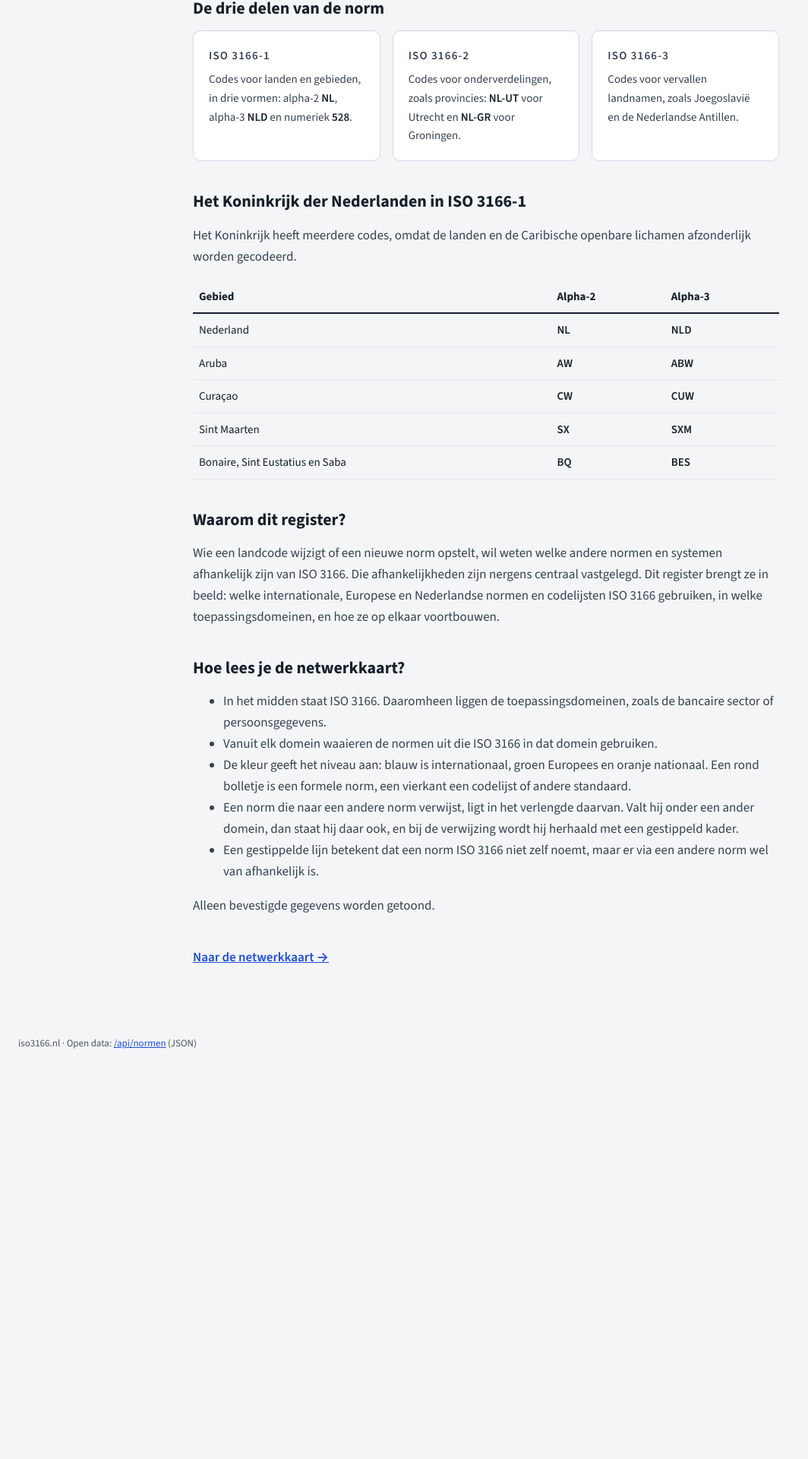
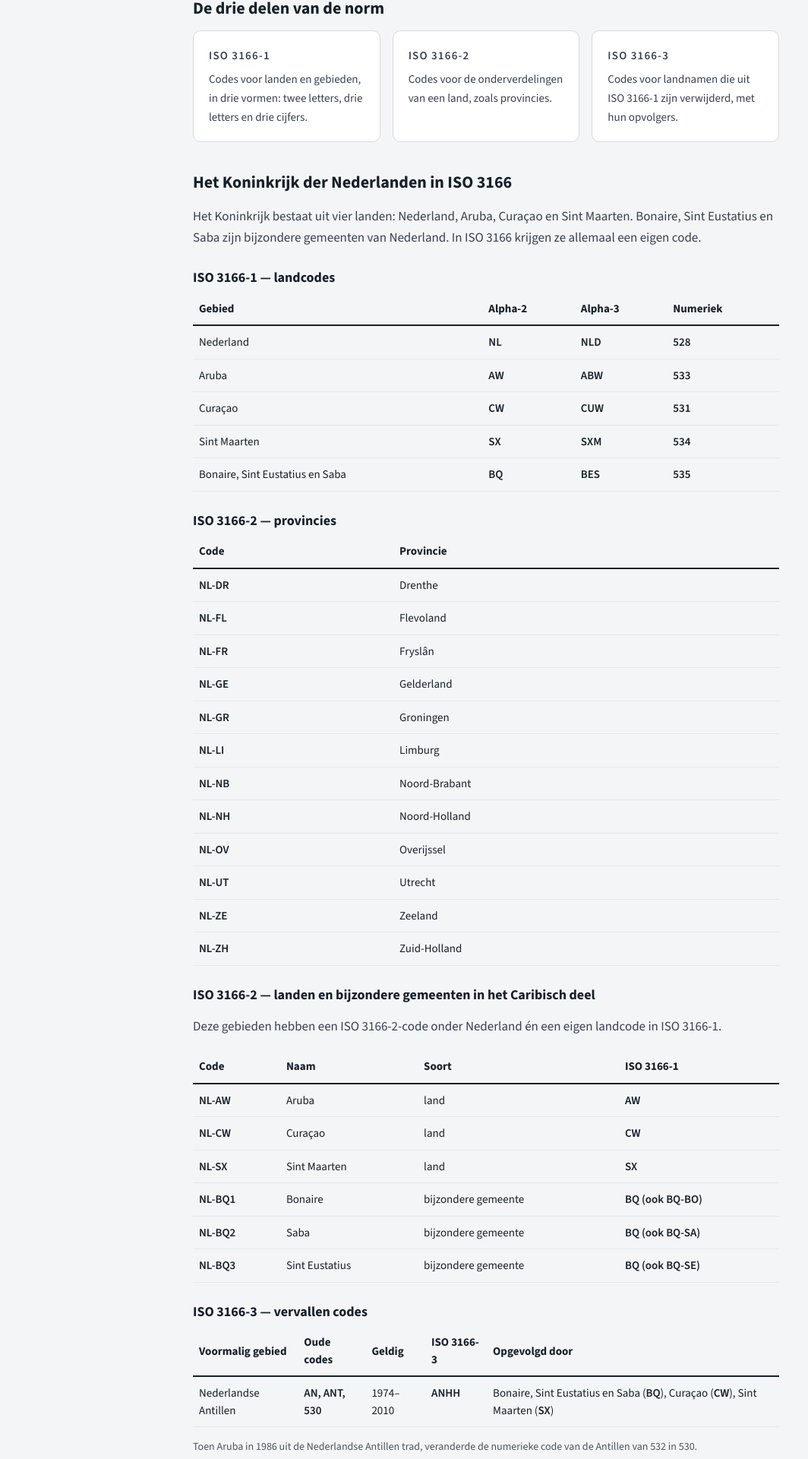
Before and after one commit to tbrare/ISO-3166-website, a Next.js app: page /over-iso3166 in a window 1280 px wide. Shown: the part 355-2275 px from the top of the page at 76% size, without its empty margins (0-1064 px from the left). Before the commit the page ends 1786 px from the top, so only its background shows below. Built offline with nearby package versions, Linux system fonts and the light colour scheme.

Commit message:
Update page.tsx

```diff
--- a/app/over-iso3166/page.tsx
+++ b/app/over-iso3166/page.tsx
@@ -3,8 +3,32 @@ import SiteKop from '@/components/SiteKop';
 
 export const metadata = {
   title: 'Over ISO 3166 – iso3166.nl',
-  description: 'Wat is ISO 3166, uit welke delen bestaat de norm en hoe werkt het register op iso3166.nl?',
+  description: 'Wat is ISO 3166, uit welke delen bestaat de norm en welke codes heeft het Koninkrijk der Nederlanden?',
 };
+
+const provincies: [string, string][] = [
+  ['NL-DR', 'Drenthe'],
+  ['NL-FL', 'Flevoland'],
+  ['NL-FR', 'Fryslân'],
+  ['NL-GE', 'Gelderland'],
+  ['NL-GR', 'Groningen'],
+  ['NL-LI', 'Limburg'],
+  ['NL-NB', 'Noord-Brabant'],
+  ['NL-NH', 'Noord-Holland'],
+  ['NL-OV', 'Overijssel'],
+  ['NL-UT', 'Utrecht'],
+  ['NL-ZE', 'Zeeland'],
+  ['NL-ZH', 'Zuid-Holland'],
+];
+
+const caribisch: [string, string, string, string][] = [
+  ['NL-AW', 'Aruba', 'land', 'AW'],
+  ['NL-CW', 'Curaçao', 'land', 'CW'],
+  ['NL-SX', 'Sint Maarten', 'land', 'SX'],
+  ['NL-BQ1', 'Bonaire', 'bijzondere gemeente', 'BQ (ook BQ-BO)'],
+  ['NL-BQ2', 'Saba', 'bijzondere gemeente', 'BQ (ook BQ-SA)'],
+  ['NL-BQ3', 'Sint Eustatius', 'bijzondere gemeente', 'BQ (ook BQ-SE)'],
+];
 
 export default function OverIso3166() {
   return (
@@ -22,26 +46,25 @@ export default function OverIso3166() {
         <div className="codes">
           <div className="codekaart">
             <p className="bovenregel" style={{ margin: 0 }}>ISO 3166-1</p>
-            <p>
-              Codes voor landen en gebieden, in drie vormen: alpha-2 <b className="mono">NL</b>, alpha-3 <b className="mono">NLD</b>{' '}
-              en numeriek <b className="mono">528</b>.
-            </p>
+            <p>Codes voor landen en gebieden, in drie vormen: twee letters, drie letters en drie cijfers.</p>
           </div>
           <div className="codekaart">
             <p className="bovenregel" style={{ margin: 0 }}>ISO 3166-2</p>
-            <p>
-              Codes voor onderverdelingen, zoals provincies: <b className="mono">NL-UT</b> voor Utrecht en <b className="mono">NL-GR</b>{' '}
-              voor Groningen.
-            </p>
+            <p>Codes voor de onderverdelingen van een land, zoals provincies.</p>
           </div>
           <div className="codekaart">
             <p className="bovenregel" style={{ margin: 0 }}>ISO 3166-3</p>
-            <p>Codes voor vervallen landnamen, zoals Joegoslavië en de Nederlandse Antillen.</p>
+            <p>Codes voor landnamen die uit ISO 3166-1 zijn verwijderd, met hun opvolgers.</p>
           </div>
         </div>
 
-        <h2>Het Koninkrijk der Nederlanden in ISO 3166-1</h2>
-        <p>Het Koninkrijk heeft meerdere codes, omdat de landen en de Caribische openbare lichamen afzonderlijk worden gecodeerd.</p>
+        <h2>Het Koninkrijk der Nederlanden in ISO 3166</h2>
+        <p>
+          Het Koninkrijk bestaat uit vier landen: Nederland, Aruba, Curaçao en Sint Maarten. Bonaire, Sint Eustatius en Saba zijn
+          bijzondere gemeenten van Nederland. In ISO 3166 krijgen ze allemaal een eigen code.
+        </p>
+
+        <h3>ISO 3166-1 — landcodes</h3>
         <div style={{ overflowX: 'auto' }}>
           <table className="voorbeeldtabel">
             <thead>
@@ -49,17 +72,87 @@ export default function OverIso3166() {
                 <th scope="col">Gebied</th>
                 <th scope="col">Alpha-2</th>
                 <th scope="col">Alpha-3</th>
+                <th scope="col">Numeriek</th>
               </tr>
             </thead>
             <tbody>
-              <tr><td>Nederland</td><td className="mono">NL</td><td className="mono">NLD</td></tr>
-              <tr><td>Aruba</td><td className="mono">AW</td><td className="mono">ABW</td></tr>
-              <tr><td>Curaçao</td><td className="mono">CW</td><td className="mono">CUW</td></tr>
-              <tr><td>Sint Maarten</td><td className="mono">SX</td><td className="mono">SXM</td></tr>
-              <tr><td>Bonaire, Sint Eustatius en Saba</td><td className="mono">BQ</td><td className="mono">BES</td></tr>
+              <tr><td>Nederland</td><td className="mono">NL</td><td className="mono">NLD</td><td className="mono">528</td></tr>
+              <tr><td>Aruba</td><td className="mono">AW</td><td className="mono">ABW</td><td className="mono">533</td></tr>
+              <tr><td>Curaçao</td><td className="mono">CW</td><td className="mono">CUW</td><td className="mono">531</td></tr>
+              <tr><td>Sint Maarten</td><td className="mono">SX</td><td className="mono">SXM</td><td className="mono">534</td></tr>
+              <tr><td>Bonaire, Sint Eustatius en Saba</td><td className="mono">BQ</td><td className="mono">BES</td><td className="mono">535</td></tr>
             </tbody>
           </table>
         </div>
+
+        <h3>ISO 3166-2 — provincies</h3>
+        <div style={{ overflowX: 'auto' }}>
+          <table className="voorbeeldtabel">
+            <thead>
+              <tr>
+                <th scope="col">Code</th>
+                <th scope="col">Provincie</th>
+              </tr>
+            </thead>
+            <tbody>
+              {provincies.map(([code, naam]) => (
+                <tr key={code}><td className="mono">{code}</td><td>{naam}</td></tr>
+              ))}
+            </tbody>
+          </table>
+        </div>
+
+        <h3>ISO 3166-2 — landen en bijzondere gemeenten in het Caribisch deel</h3>
+        <p>Deze gebieden hebben een ISO 3166-2-code onder Nederland én een eigen landcode in ISO 3166-1.</p>
+        <div style={{ overflowX: 'auto' }}>
+          <table className="voorbeeldtabel">
+            <thead>
+              <tr>
+                <th scope="col">Code</th>
+                <th scope="col">Naam</th>
+                <th scope="col">Soort</th>
+                <th scope="col">ISO 3166-1</th>
+              </tr>
+            </thead>
+            <tbody>
+              {caribisch.map(([code, naam, soort, eigen]) => (
+                <tr key={code}><td className="mono">{code}</td><td>{naam}</td><td>{soort}</td><td className="mono">{eigen}</td></tr>
+              ))}
+            </tbody>
+          </table>
+        </div>
+
+        <h3>ISO 3166-3 — vervallen codes</h3>
+        <div style={{ overflowX: 'auto' }}>
+          <table className="voorbeeldtabel">
+            <thead>
+              <tr>
+                <th scope="col">Voormalig gebied</th>
+                <th scope="col">Oude codes</th>
+                <th scope="col">Geldig</th>
+                <th scope="col">ISO 3166-3</th>
+                <th scope="col">Opgevolgd door</th>
+              </tr>
+            </thead>
+            <tbody>
+              <tr>
+                <td>Nederlandse Antillen</td>
+                <td className="mono">AN, ANT, 530</td>
+                <td>1974–2010</td>
+                <td className="mono">ANHH</td>
+                <td>Bonaire, Sint Eustatius en Saba (<span className="mono">BQ</span>), Curaçao (<span className="mono">CW</span>), Sint Maarten (<span className="mono">SX</span>)</td>
+              </tr>
+            </tbody>
+          </table>
+        </div>
+        <p className="bron">
+          Toen Aruba in 1986 uit de Nederlandse Antillen trad, veranderde de numerieke code van de Antillen van 532 in 530.
+        </p>
+
+        <p className="bron">
+          Bron: <a href="https://www.iso.org/obp/ui/#iso:code:3166:NL" target="_blank" rel="noopener noreferrer">ISO Online Browsing Platform</a>.
+          Raadpleeg daar altijd de actuele stand.
+        </p>
 
         <h2>Waarom dit register?</h2>
         <p>
@@ -67,22 +160,6 @@ export default function OverIso3166() {
           ISO 3166. Die afhankelijkheden zijn nergens centraal vastgelegd. Dit register brengt ze in beeld: welke internationale,
           Europese en Nederlandse normen en codelijsten ISO 3166 gebruiken, in welke toepassingsdomeinen, en hoe ze op elkaar voortbouwen.
         </p>
-
-        <h2>Hoe lees je de netwerkkaart?</h2>
-        <ul>
-          <li>In het midden staat ISO 3166. Daaromheen liggen de toepassingsdomeinen, zoals de bancaire sector of persoonsgegevens.</li>
-          <li>Vanuit elk domein waaieren de normen uit die ISO 3166 in dat domein gebruiken.</li>
-          <li>
-            De kleur geeft het niveau aan: blauw is internationaal, groen Europees en oranje nationaal. Een rond bolletje is een formele
-            norm, een vierkant een codelijst of andere standaard.
-          </li>
-          <li>
-            Een norm die naar een andere norm verwijst, ligt in het verlengde daarvan. Valt hij onder een ander domein, dan staat hij
-            daar ook, en bij de verwijzing wordt hij herhaald met een gestippeld kader.
-          </li>
-          <li>Een gestippelde lijn betekent dat een norm ISO 3166 niet zelf noemt, maar er via een andere norm wel van afhankelijk is.</li>
-        </ul>
-        <p>Alleen bevestigde gegevens worden getoond.</p>
 
         <p style={{ marginTop: 40 }}>
           <Link href="/" style={{ fontWeight: 600 }}>Naar de netwerkkaart →</Link>
```
